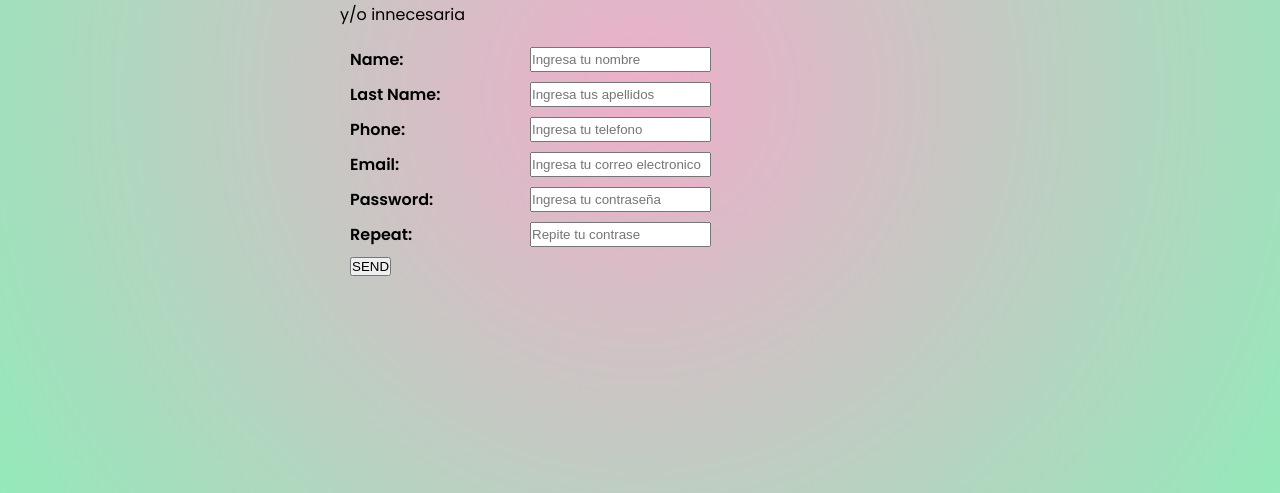
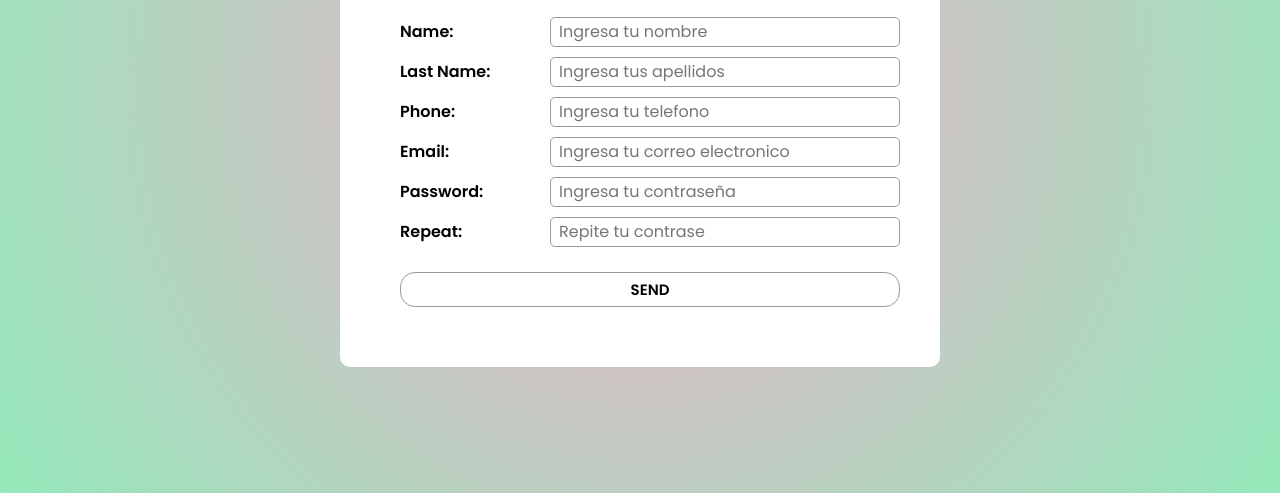
Before and after one commit to JpM144/FormHTML, a plain HTML site: page index.html in a window 1280 px wide. Shown: the part 307-800 px from the top of the page. Drawn offline with Linux system fonts and the light colour scheme.

Commit message:
load file for register form v2

```diff
--- a/css/style.css
+++ b/css/style.css
@@ -54,10 +54,36 @@
     align-items: center;
 
 }
-.row_input{
+.row_form input{
     font-family: 'Poppins',sans-serif;
     font-weight: 400;
     font-size: 16px;
     border-radius: 5px;
+    border: 1px solid #9c9c9c;
+    height: 30px;
+    padding: 8px;
+    width: 70%;
+}
 
+.button_form{
+    margin-top: 15px;
+    font-family: 'Poppins',sans-serif;
+    font-weight: 600;
+    text-transform: uppercase;
+    font-size: 15px;
+    padding: 5px;
+    border-radius: 15px;
+    border: 1px solid #9c9c9c;
+    width: 100%;
+    background-color: #fff;
 }
+
+.button_form:hover{
+    box-shadow: 0px 0px 10px 1px #109c33;
+    transition: all ease-in-out .5s;
+}
+.form{
+    background-color: #fff;
+    padding: 50px;
+    border-radius: 10px;
+}
```
